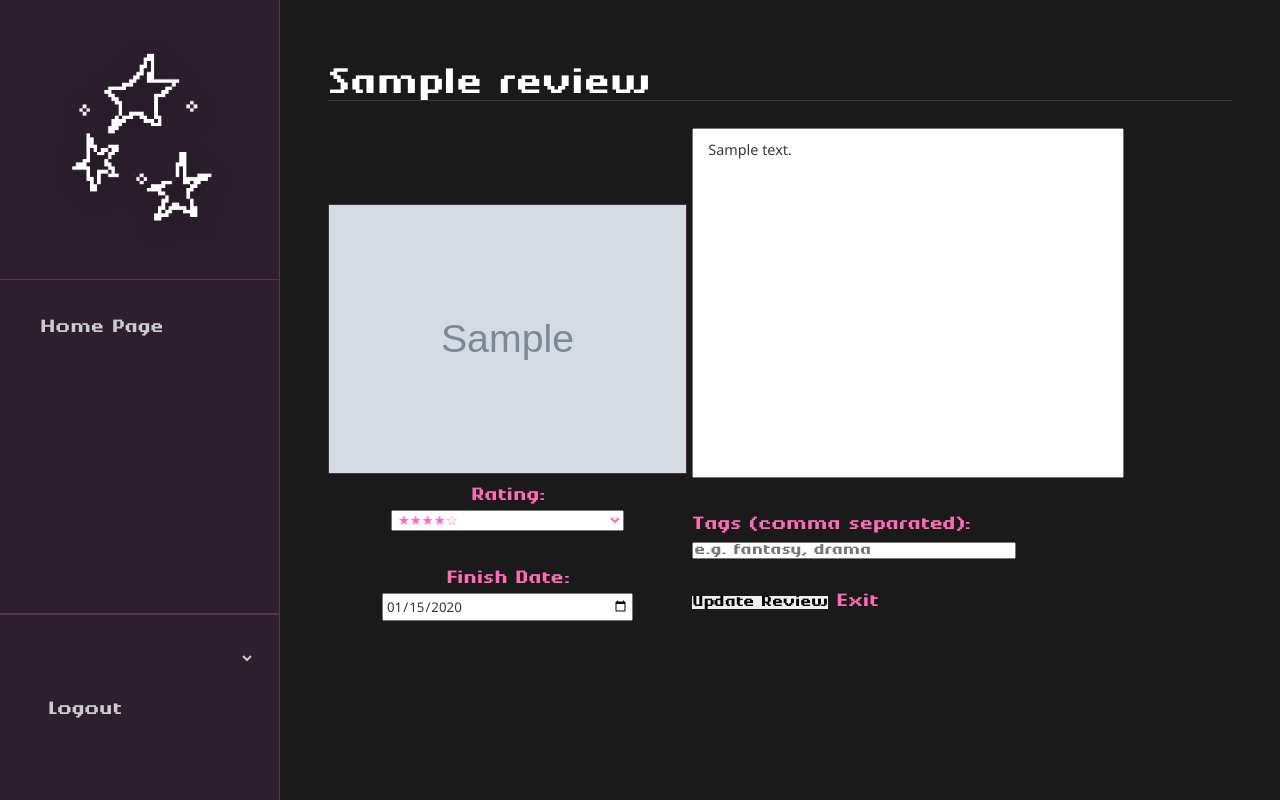
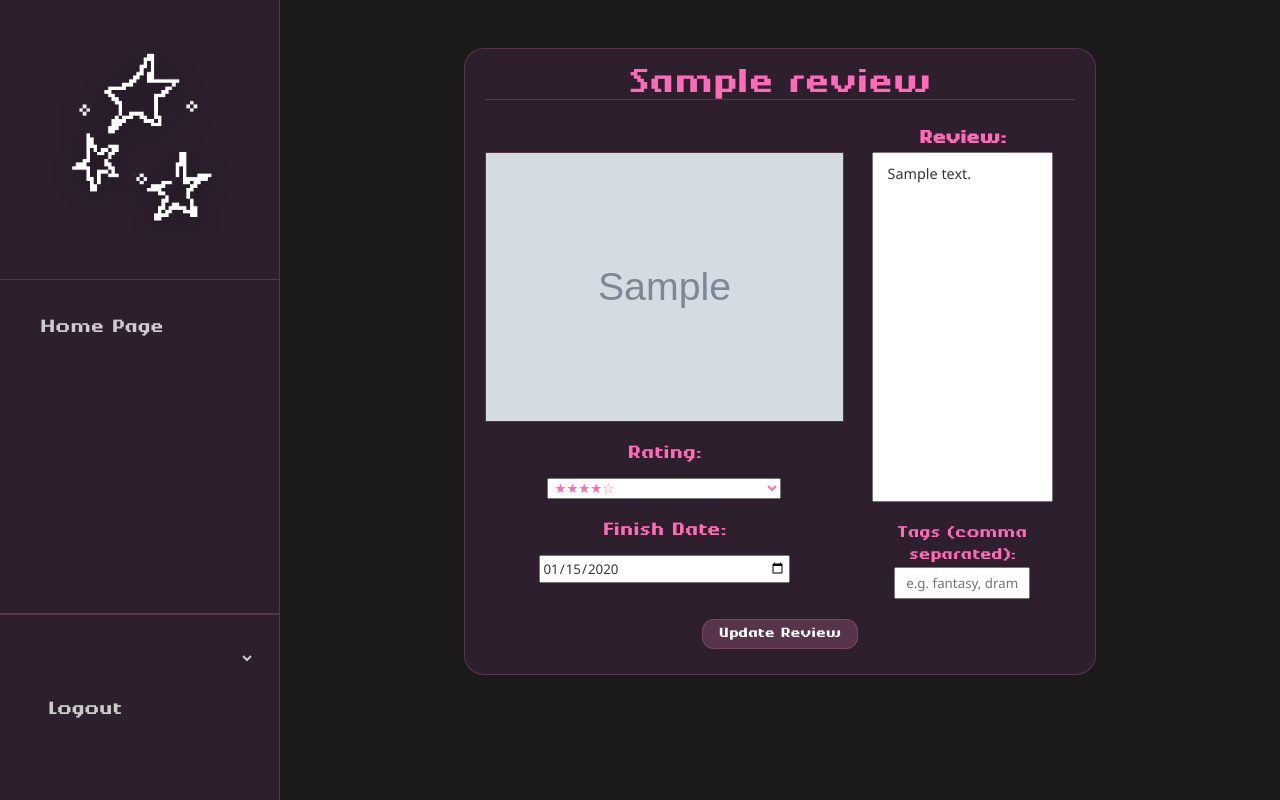
Before and after one commit to mariamsa02/ReviewApp, a Flask app: page /edit/1 in a window 1280 px wide. Run offline with Flask 3, Linux system fonts and the light colour scheme; a user stored in the database is signed in; tables that the repository leaves empty hold one stand-in row (values such as "Sample post"); grey boxes marked "Sample" are stand-in pictures.

Commit message:
Updated edit.html to match new.html

```diff
--- a/flask_app/static/style.css
+++ b/flask_app/static/style.css
@@ -479,33 +479,12 @@ font-size: 1.5rem;
     color: var(--accent-color);
 }
 
-/* FOR EDITING */
-.title-input {
-    background: transparent;
-    border: none;
-    border-bottom: 1px solid var(--border-color);
-    color: var(--text-primary);
-    font-family: var(--font-main);
-    font-size: 2rem;
-    width: 100%;
-}
-
-
-
-
-
-
-
-
-
-
-
 
 /* REVIEW FORM */
 
 
 .review-header {
-        color: var(--accent-color);
+    color: var(--accent-color);
     margin-bottom: 25px;
     margin-top: 20px;
   }
@@ -660,3 +639,15 @@ cursor: pointer;
 
 
   }
+
+/* FOR EDITING */
+.title-input {
+    border: none;
+    border-bottom: 1px solid var(--border-color);
+    background: transparent;
+    color: var(--accent-color);
+        font-size: 30px;
+    width: 100%;
+    text-align: center;
+
+}
--- a/flask_app/templates/edit.html
+++ b/flask_app/templates/edit.html
@@ -39,7 +39,9 @@
 
 <main class="main-content single-sidebar">
 
-    <div class="review-container">
+    <div class="form-container">
+
+    <div class="review-form">
         <form method="POST" action="/edit/{{ review.id }}">
         <input type="hidden" name="image_url" value="{{review.image_url}}">
         <input type="hidden" name="category" value="{{review.category}}">
@@ -49,10 +51,10 @@
             <div class="media-flex">
                <!-- Left Column: Poster/Cover, Rating, Dates -->
                 <div class="media-left">
-                    <br/><br/>
+
                     <img src="{{review.image_url}}" alt="{{review.title}}" class="media-img">
                     <div class="rating-dates">
-                        <label>Rating:</label><br/>
+                        <label class="left-labels">Rating:</label>
                          <select id="rating" name="rating" required>
                             <option value="1" {% if review.rating == 1 %}selected{% endif %}>★☆☆☆☆</option>
                             <option value="2" {% if review.rating == 2 %}selected{% endif %}>★★☆☆☆</option>
@@ -60,29 +62,34 @@
                             <option value="4" {% if review.rating == 4 %}selected{% endif %}>★★★★☆</option>
                             <option value="5" {% if review.rating == 5 %}selected{% endif %}>★★★★★</option>
                          </select>
-                            <br/><br/>
-                        <label>Finish Date:</label><br/>
+
+                        <label class="left-labels">Finish Date:</label>
                         <input type="date" id="date_finished" name="date_finished" value="{{review.date_finished}}"/>
                     </div>
                 </div>
 
                 <!-- Right Column: Review, Tags -->
                 <div class="media-right">
-                    <textarea id="review-text" name="review_text">{{review.content}}</textarea><br/><br/>
+                    <h3 class="review-label">Review:</h3>
+                    <textarea id="review-text" name="review_text">{{review.content}}</textarea>
 
-                    <label>Tags (comma separated):</label><br/>
-                    <input type="text" id="tags-input" placeholder="e.g. fantasy, drama" /><br/><br/>
+                    <p class="tags-label">Tags (comma separated):</p>
+                    <input type="text" class="tags-input" id="tags-input" placeholder="e.g. fantasy, drama" />
 
-                    <button type="submit">Update Review</button>
-                    <a href="{{ url_for('home') }}">Exit</a>
+
 
                 </div>
+
+
             </div>
+            <div class = "review-btns">
+                    <button type="submit" class="review-btn">Update Review</button>
+                    </div>
         </div>
             </form>
 
     </div>
-
+    </div>
 
 </main>
     <script src="{{ url_for('static', filename='theme.js') }}"></script>
```
